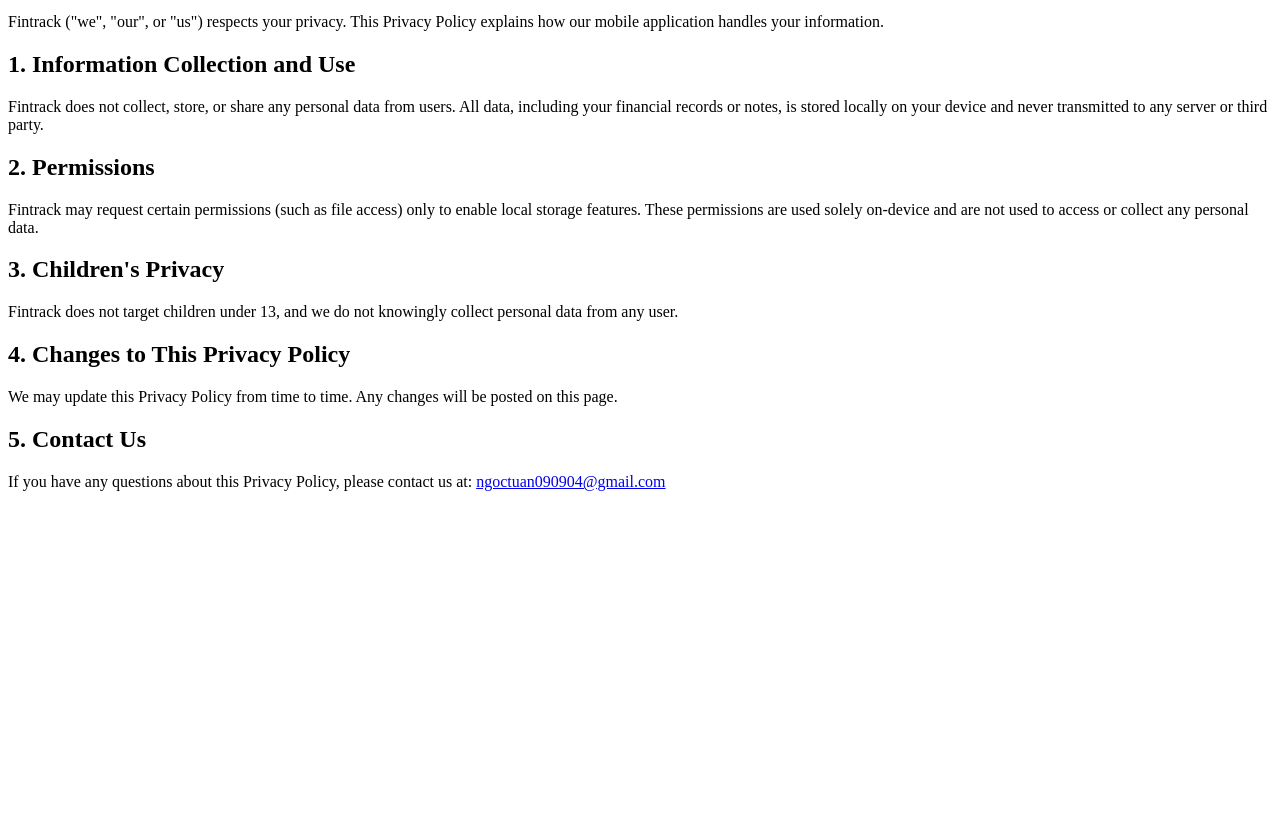
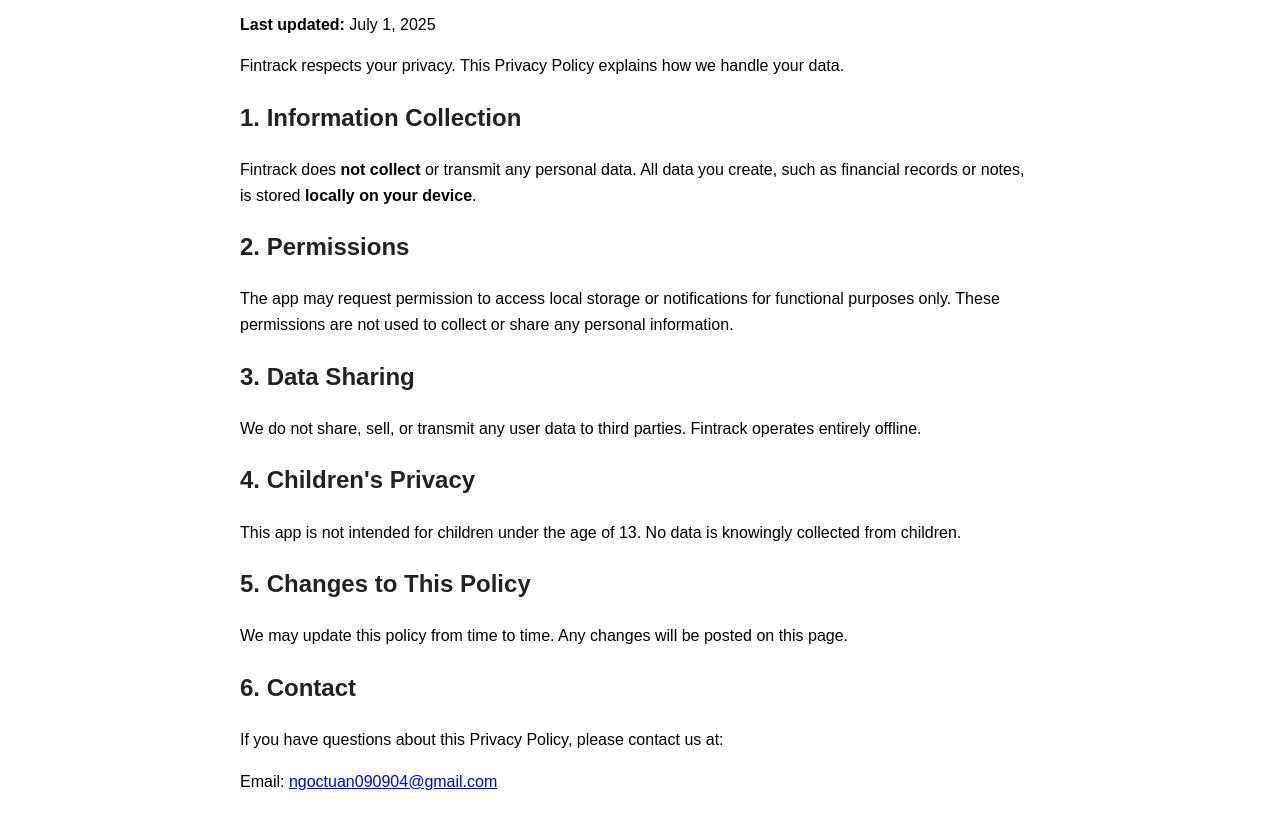
Before and after one commit to DanhCaTuanNgoc/fintrack-privacy-policy, a plain HTML site: page index.html in a window 1280 px wide. Shown: the part 101-935 px from the top of the page. Before the commit the page ends 800 px from the top, so only its background shows below. Drawn offline with Linux system fonts and the light colour scheme.

Commit message:
Update index.html

```diff
--- a/index.html
+++ b/index.html
@@ -1,27 +1,37 @@
 <!DOCTYPE html>
 <html lang="en">
 <head>
-  <meta charset="UTF-8">
+  <meta charset="UTF-8" />
+  <meta name="viewport" content="width=device-width, initial-scale=1.0"/>
   <title>Privacy Policy for Fintrack</title>
+  <style>
+    body { font-family: sans-serif; max-width: 800px; margin: 40px auto; padding: 0 20px; line-height: 1.6; }
+    h1, h2 { color: #222; }
+  </style>
 </head>
 <body>
   <h1>Privacy Policy for Fintrack</h1>
   <p><strong>Last updated:</strong> July 1, 2025</p>
-  <p>Fintrack ("we", "our", or "us") respects your privacy. This Privacy Policy explains how our mobile application handles your information.</p>
 
-  <h2>1. Information Collection and Use</h2>
-  <p>Fintrack does not collect, store, or share any personal data from users. All data, including your financial records or notes, is stored locally on your device and never transmitted to any server or third party.</p>
+  <p>Fintrack respects your privacy. This Privacy Policy explains how we handle your data.</p>
+
+  <h2>1. Information Collection</h2>
+  <p>Fintrack does <strong>not collect</strong> or transmit any personal data. All data you create, such as financial records or notes, is stored <strong>locally on your device</strong>.</p>
 
   <h2>2. Permissions</h2>
-  <p>Fintrack may request certain permissions (such as file access) only to enable local storage features. These permissions are used solely on-device and are not used to access or collect any personal data.</p>
+  <p>The app may request permission to access local storage or notifications for functional purposes only. These permissions are not used to collect or share any personal information.</p>
 
-  <h2>3. Children's Privacy</h2>
-  <p>Fintrack does not target children under 13, and we do not knowingly collect personal data from any user.</p>
+  <h2>3. Data Sharing</h2>
+  <p>We do not share, sell, or transmit any user data to third parties. Fintrack operates entirely offline.</p>
 
-  <h2>4. Changes to This Privacy Policy</h2>
-  <p>We may update this Privacy Policy from time to time. Any changes will be posted on this page.</p>
+  <h2>4. Children's Privacy</h2>
+  <p>This app is not intended for children under the age of 13. No data is knowingly collected from children.</p>
 
-  <h2>5. Contact Us</h2>
-  <p>If you have any questions about this Privacy Policy, please contact us at: <a href="mailto:ngoctuan090904@gmail.com">ngoctuan090904@gmail.com</a></p>
+  <h2>5. Changes to This Policy</h2>
+  <p>We may update this policy from time to time. Any changes will be posted on this page.</p>
+
+  <h2>6. Contact</h2>
+  <p>If you have questions about this Privacy Policy, please contact us at:</p>
+  <p>Email: <a href="mailto:ngoctuan090904@gmail.com">ngoctuan090904@gmail.com</a></p>
 </body>
 </html>
```
